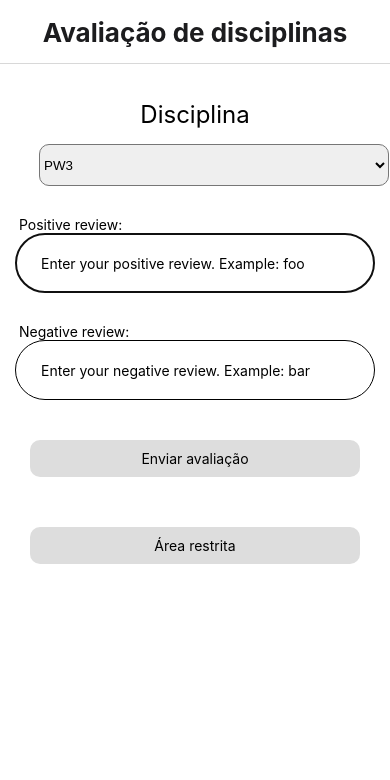
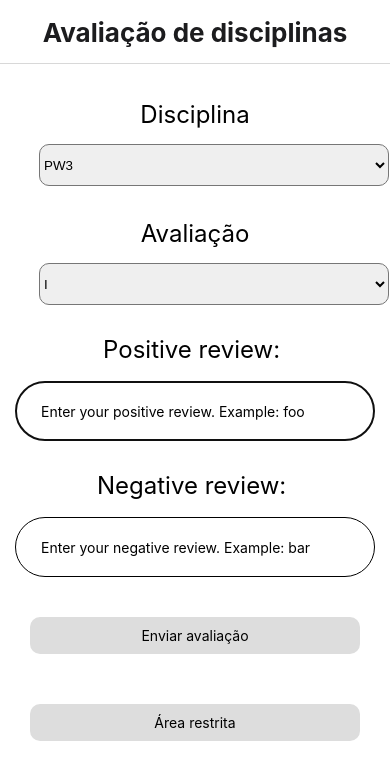
Before and after one commit to AthirsonSilva/ratingsEtec, a React Native app: screen /Form in a window 390 px wide. Shown: the top 780 px of the page. Built offline with nearby package versions, Linux system fonts and the light colour scheme.

Commit message:
form screen completed (except picker)

```diff
--- a/screens/Form.tsx
+++ b/screens/Form.tsx
@@ -6,11 +6,12 @@ import { Picker } from '@react-native-picker/picker';
 import Dropdown from '../components/Dropdown';
 import ModalDropdown from 'react-native-modal-dropdown';
 
+
 export default function form({navigation}: any) {
-    const [subject, setSubject] = React.useState(undefined);
-    const [rating, setRating] = React.useState(undefined);
-    const [positive, setPositive] = React.useState('');
-    const [negative, setNegative] = React.useState('');
+  const [subject, setSubject] = React.useState(undefined);
+  const [rating, setRating] = React.useState(undefined);
+  const [positive, setPositive] = React.useState('');
+  const [negative, setNegative] = React.useState('');
 
     const pickerRef = React.useRef(undefined)
 
@@ -66,23 +67,6 @@ export default function form({navigation}: any) {
         <SafeAreaView style={ styles.body }>
         <br />
         <br />
-        {/* <Text style={styles.listTitle}>Disciplina</Text>
-          {!!subject && (
-        <Text>
-          Disciplina: {subject.name}
-        </Text>
-        )}
-        <Dropdown style={{ color: '#000' }} label="Select Item" data={subjectData} onSelect={setSubject} />
-            <br />
-
-        <Text style={[styles.listTitle, { alignItems: 'flex-start' }]}>Nota</Text>
-        {!!rating && (
-        <Text>
-          Avaliação: {rating.name}
-        </Text>
-        )}
-        <Dropdown label="Select Item" data={ratingData} onSelect={setRating} />
-                  */}
 
       <Text style={styles.listTitle}>Disciplina</Text>
         <View style={[ styles.lilMargin, {
@@ -90,13 +74,14 @@ export default function form({navigation}: any) {
           height: '5vh',
           } ]}>
         <Picker
+          mode={'dropdown'}
           style={[ styles.picker, { borderRadius: 10 } ]}
           ref={pickerRef}
-          selectedValue={rating}
+          selectedValue={subject}
           onValueChange={(value, index) => {
-            setRating(value)
+            (() => setSubject(value))()
 
-            console.log(rating)
+            console.log(subject)
             }
           }>
           <Picker.Item label="PW3" value="PW3" />
@@ -108,9 +93,32 @@ export default function form({navigation}: any) {
           <Picker.Item label="BD2" value="BD2" />
         </Picker>
         </View>
+        <br />
+      <Text style={styles.listTitle}>Avaliação</Text>
+        <View style={[ styles.lilMargin, {
+          marginHorizontal: '10vw',
+          height: '5vh',
+          } ]}>
+        <Picker
+          mode={'dropdown'}
+          style={[ styles.picker, { borderRadius: 10 } ]}
+          ref={pickerRef}
+          selectedValue={rating}
+          onValueChange={(value, index) => {
+            (() => setRating(value))()
+
+            console.log(rating)
+            }
+          }>
+          <Picker.Item label="I" value="I" />
+          <Picker.Item label="R" value="R" />
+          <Picker.Item label="B" value="B" />
+          <Picker.Item label="MB" value="MB" />
+        </Picker>
+        </View>
 
         <View style={ styles.lilMargin }>
-            <Text> Positive review:  </Text>
+            <Text style={[ styles.listTitle, { marginBottom: '2vh' } ]}> Positive review:  </Text>
             <TextInput
               style={ styles.textInputs }
               placeholder='Enter your positive review. Example: foo'
@@ -122,7 +130,7 @@ export default function form({navigation}: any) {
           </View>
 
           <View style={ styles.lilMargin }>
-            <Text> Negative review:  </Text>
+            <Text style={[ styles.listTitle, { marginBottom: '2vh' } ]}> Negative review:  </Text>
             <TextInput
               style={styles.textInputs}
               placeholder='Enter your negative review. Example: bar'
```
